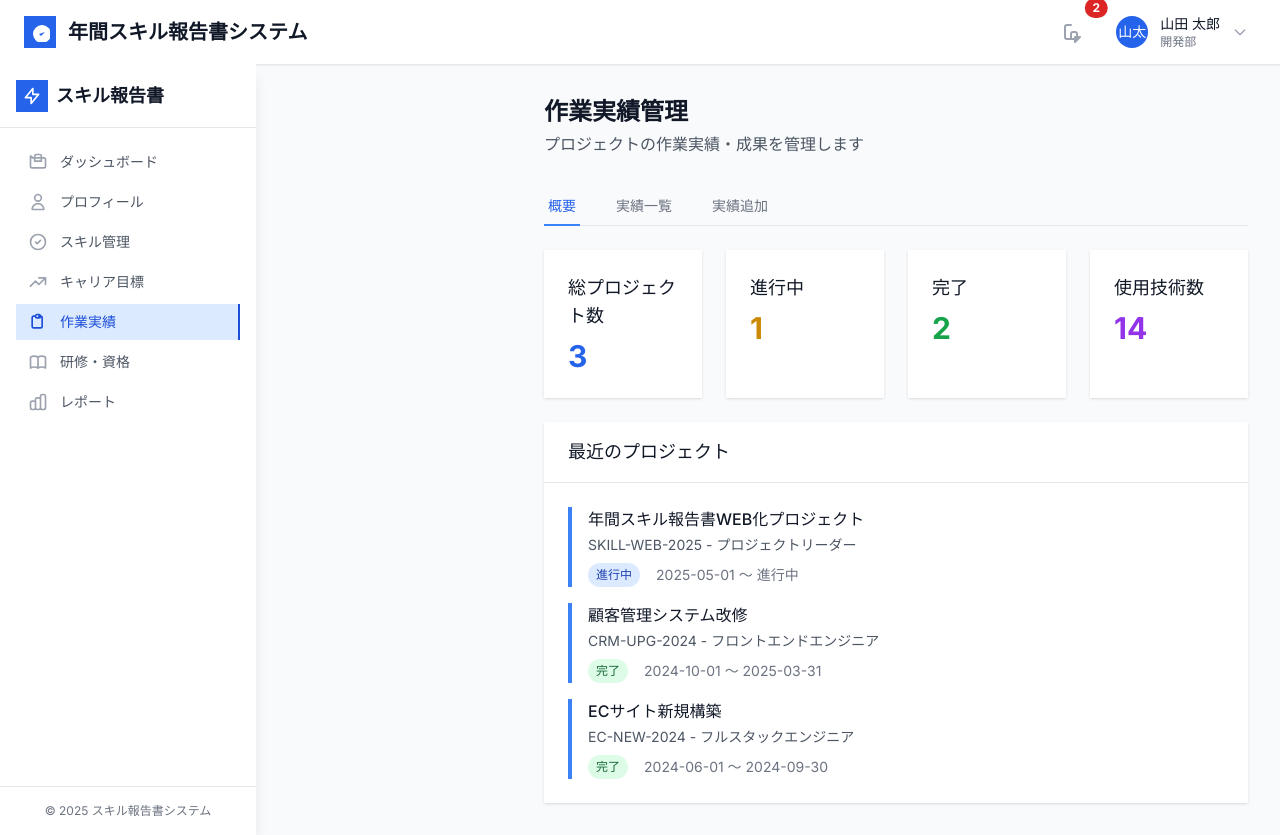
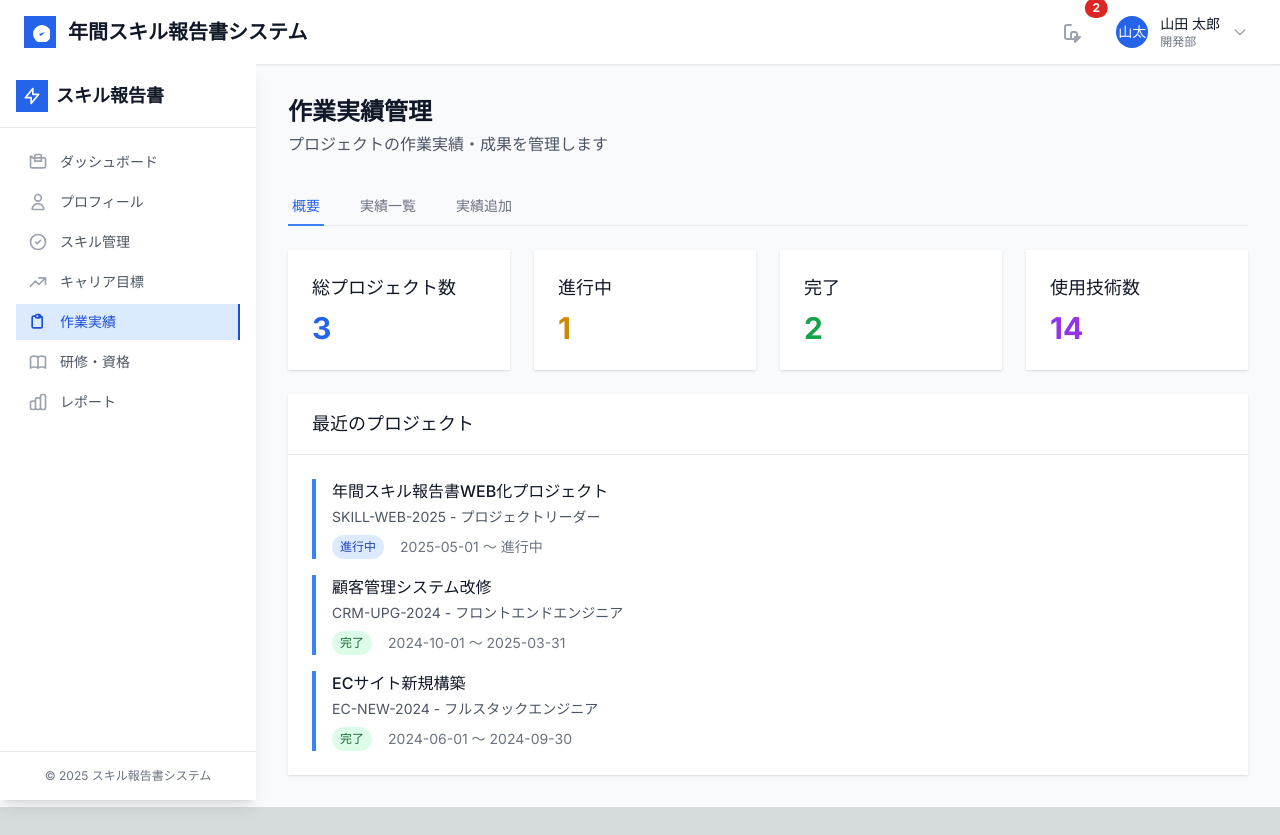
Before and after one commit to sas-dx/skill-report-web, a Next.js app: page /work in a window 1280 px wide. After the commit the page ends 807 px from the top, so only its background shows below. Built offline with nearby package versions, Linux system fonts and the light colour scheme.

Commit message:
fix: サイドバーを固定位置に変更

```diff
--- a/src/components/dashboard/Sidebar.tsx
+++ b/src/components/dashboard/Sidebar.tsx
@@ -108,7 +108,7 @@
       {/* サイドバー */}
       <div
         className={`
-          fixed top-16 bottom-0 left-0 z-30 w-64 bg-white shadow-lg transform transition-transform duration-300 ease-in-out lg:translate-x-0 lg:static lg:inset-0
+          fixed top-16 bottom-0 left-0 z-30 w-64 bg-white shadow-lg transform transition-transform duration-300 ease-in-out lg:translate-x-0
           ${isOpen ? 'translate-x-0' : '-translate-x-full'}
         `}
       >
```
